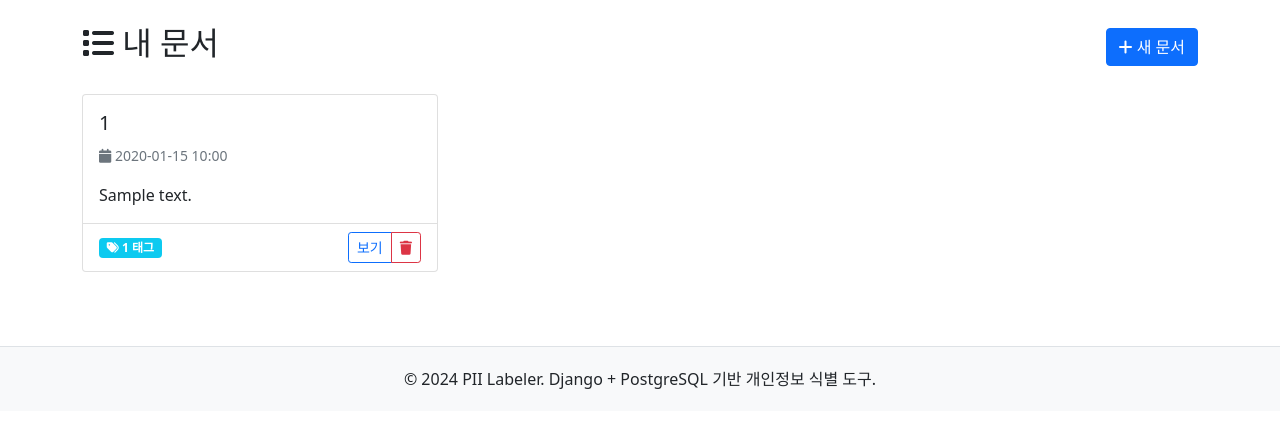
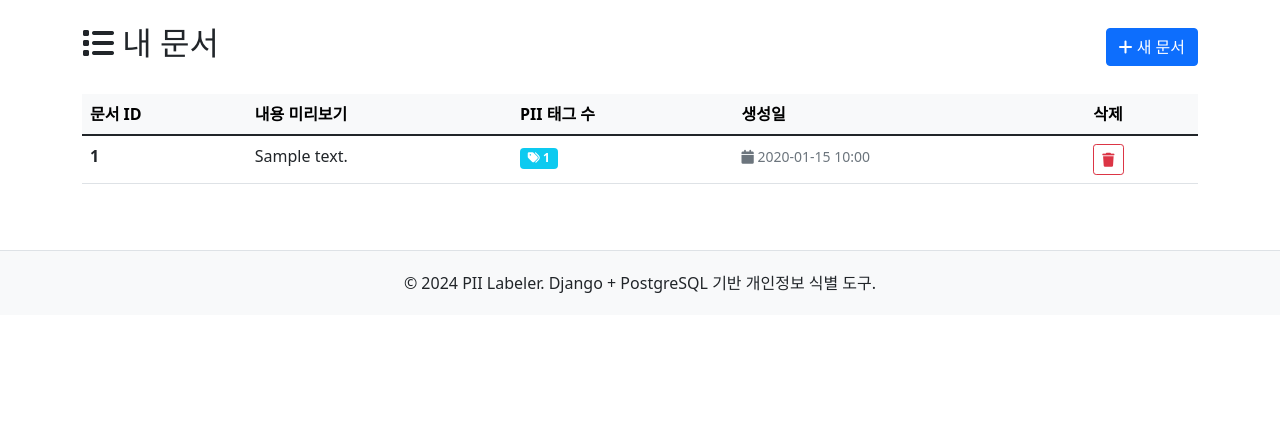
Before and after one commit to tama0728/PII_labeler, a Django app: page /documents/ in a window 1280 px wide. Shown: the part 56-484 px from the top of the page. Run offline with Django 4.2, Linux system fonts and the light colour scheme; a user stored in the database is signed in; tables that the repository leaves empty hold one stand-in row (values such as "Sample post").

Commit message:
문서 목록 UI 변경

```diff
--- a/main/templates/main/document_list.html
+++ b/main/templates/main/document_list.html
@@ -11,35 +11,47 @@
 </div>
 
 {% if documents %}
-<div class="row">
-    {% for document in documents %}
-    <div class="col-md-6 col-lg-4 mb-4">
-        <div class="card h-100">
-            <div class="card-body">
-                <h5 class="card-title">{{ document.data_id }}</h5>
-                <p class="card-text">
+<div class="table-responsive">
+    <table class="table table-hover">
+        <thead class="table-light">
+            <tr>
+                <th>문서 ID</th>
+                <th>내용 미리보기</th>
+                <th>PII 태그 수</th>
+                <th>생성일</th>
+                <th>삭제</th>
+            </tr>
+        </thead>
+        <tbody>
+            {% for document in documents %}
+            <tr class="document-row" data-document-id="{{ document.pk }}" style="cursor: pointer;">
+                <td>
+                    <strong>{{ document.data_id }}</strong>
+                </td>
+                <td>
+                    <div class="text-truncate" style="max-width: 300px;" title="{{ document.text }}">
+                        {{ document.text|truncatewords:15 }}
+                    </div>
+                </td>
+                <td>
+                    <span class="badge bg-info">
+                        <i class="fas fa-tags"></i> {{ document.pii_tags.count }}
+                    </span>
+                </td>
+                <td>
                     <small class="text-muted">
                         <i class="fas fa-calendar"></i> {{ document.created_at|date:"Y-m-d H:i" }}
                     </small>
-                </p>
-                <p class="card-text">{{ document.text|truncatewords:20 }}</p>
-            </div>
-            <div class="card-footer bg-transparent">
-                <div class="d-flex justify-content-between align-items-center">
-                    <span class="badge bg-info">
-                        <i class="fas fa-tags"></i> {{ document.pii_tags.count }} 태그
-                    </span>
-                    <div class="btn-group" role="group">
-                        <a href="{% url 'document_detail' document.pk %}" class="btn btn-sm btn-outline-primary">보기</a>
-                        <button type="button" class="btn btn-sm btn-outline-danger" onclick="deleteDocument({{ document.pk }}, '{{ document.data_id }}')">
-                            <i class="fas fa-trash"></i>
-                        </button>
-                    </div>
-                </div>
-            </div>
-        </div>
-    </div>
-    {% endfor %}
+                </td>
+                <td>
+                    <button type="button" class="btn btn-sm btn-outline-danger" onclick="deleteDocument({{ document.pk }}, '{{ document.data_id }}'); event.stopPropagation();">
+                        <i class="fas fa-trash"></i>
+                    </button>
+                </td>
+            </tr>
+            {% endfor %}
+        </tbody>
+    </table>
 </div>
 {% else %}
 <div class="text-center py-5">
@@ -58,6 +70,21 @@
 
 {% block extra_js %}
 <script>
+// 문서 행 클릭 시 상세보기로 이동
+document.addEventListener('DOMContentLoaded', function() {
+    const documentRows = document.querySelectorAll('.document-row');
+
+    documentRows.forEach(row => {
+        row.addEventListener('click', function(e) {
+            // 삭제 버튼 클릭이 아닌 경우에만 상세보기로 이동
+            if (!e.target.closest('.btn-outline-danger')) {
+                const documentId = this.dataset.documentId;
+                window.location.href = `{% url 'document_detail' 0 %}`.replace('0', documentId);
+            }
+        });
+    });
+});
+
 function deleteDocument(documentId, documentName) {
     if (confirm(`"${documentName}" 문서를 정말 삭제하시겠습니까?\n\n이 작업은 되돌릴 수 없습니다.`)) {
         const formData = new FormData();
```
